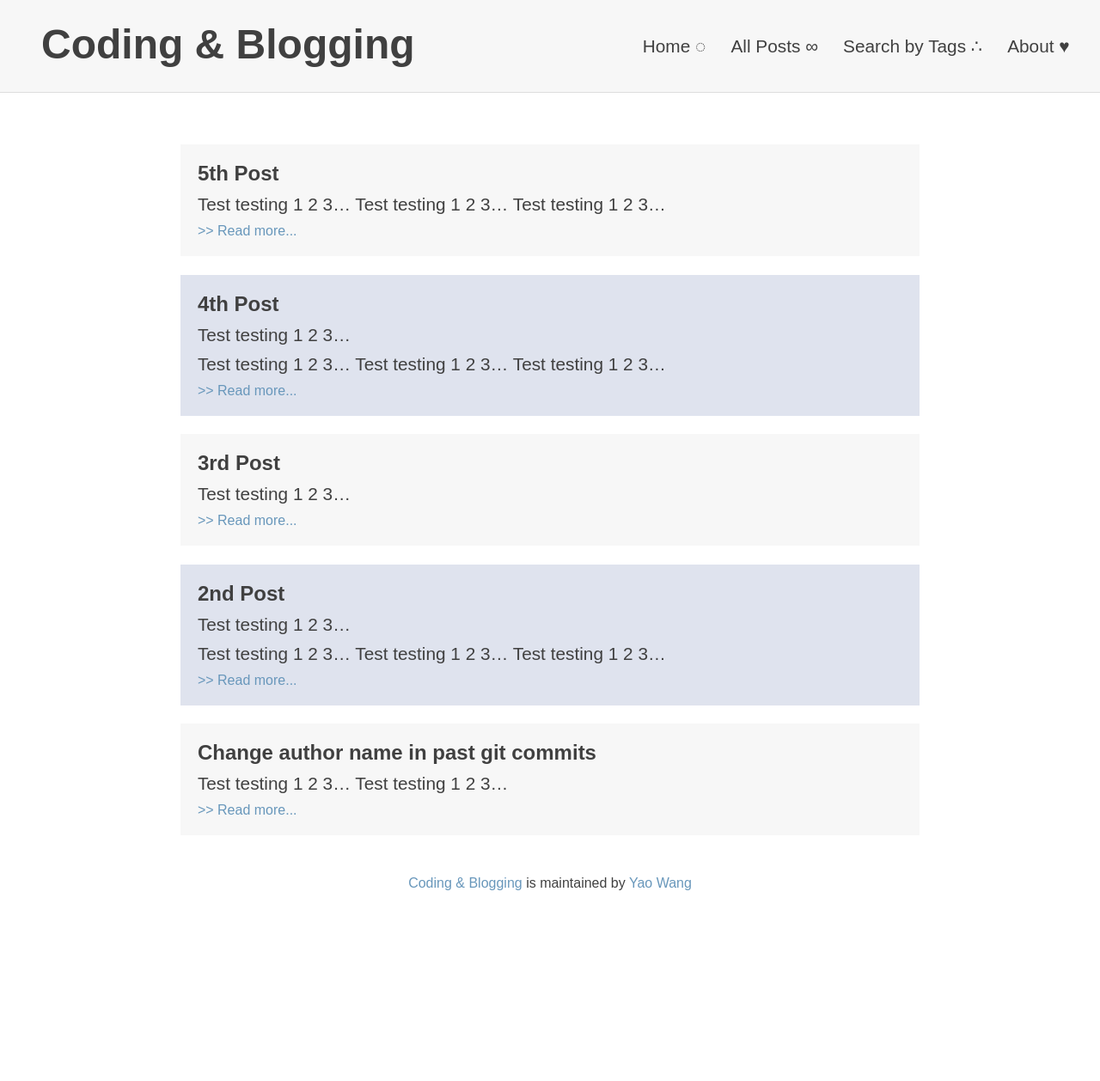
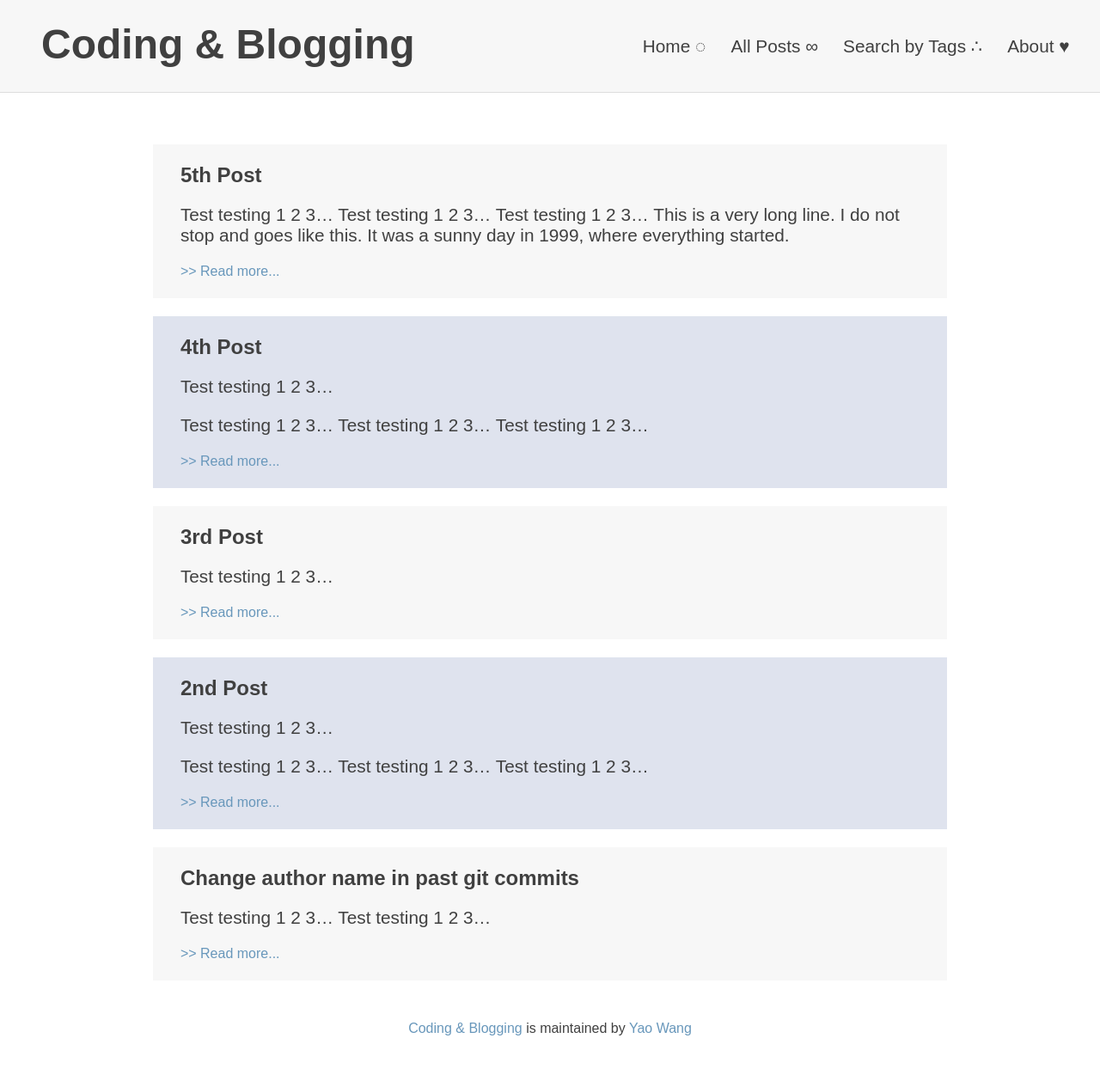
Before and after one commit to superyaooo/Blog, a Jekyll site: the page built from allposts.html, in a window 1280 px wide. Shown: the whole page at 86% size. Built offline with Jekyll 4.4.1, drawn with Linux system fonts in a browser that asks for light colours; before the commit the page ends 1089 px from its top, so only the background shows below that.

Commit message:
update allposts style

```diff
--- a/_posts/2017-06-14-post-5.md
+++ b/_posts/2017-06-14-post-5.md
@@ -7,5 +7,6 @@ tags: [windows]
 Test testing 1 2 3...
 Test testing 1 2 3...
 Test testing 1 2 3...
+This is a very long line. I do not stop and goes like this. It was a sunny day in 1999, where everything started.
 <!--more-->
 Test testing 1 2 3...Test testing 1 2 3...
--- a/allposts.html
+++ b/allposts.html
@@ -5,7 +5,6 @@ index: 1
 allposts: true
 ---
 
-<div>
 {% for p in site.posts %}
     <div class="excerpt-block">
         <h3>{{ p.title }}</h3>
@@ -13,4 +12,3 @@ allposts: true
         <a href="{{ site.baseurl }}{{ p.url }}"> >> Read more... </a>
     </div>
 {% endfor %}
-</div>
--- a/assets/css/style.css
+++ b/assets/css/style.css
@@ -95,11 +95,12 @@ footer {
 
 .excerpt-block {
     background-color: #f7f7f7;
-    margin: 2% 10%;
-    padding: 10px 20px 20px 20px;
+    margin: 2% auto;
+    width: 80%;
+    padding: inherit;
 }
 
-.excerpt-block h3, .excerpt-block p { margin: 10px 0; }
+.excerpt-block h3 { margin: auto; }
 
 .excerpt-block:nth-child(2n) { background-color: #dfe3ee; }
 
@@ -137,7 +138,7 @@ nav > div { width: 50%; }
     font-size: 1.3em;
     margin: 0;
     padding: 2em 1em;
-
+    /*flex box*/
     display: -webkit-box;
     display: -moz-box;
     display: -ms-flexbox;
@@ -169,6 +170,8 @@ nav > div { width: 50%; }
         justify-content: space-around;
         background-color: #dfe3ee;
     }
+
+    .excerpt-block { width: 90%; }
 }
 
 @media screen and (max-width: 759px)
@@ -205,4 +208,6 @@ nav > div { width: 50%; }
     }
 
     .navbar li:last-of-type { border-bottom: none; }
+
+    .excerpt-block { width: 90%; }
 }
```
